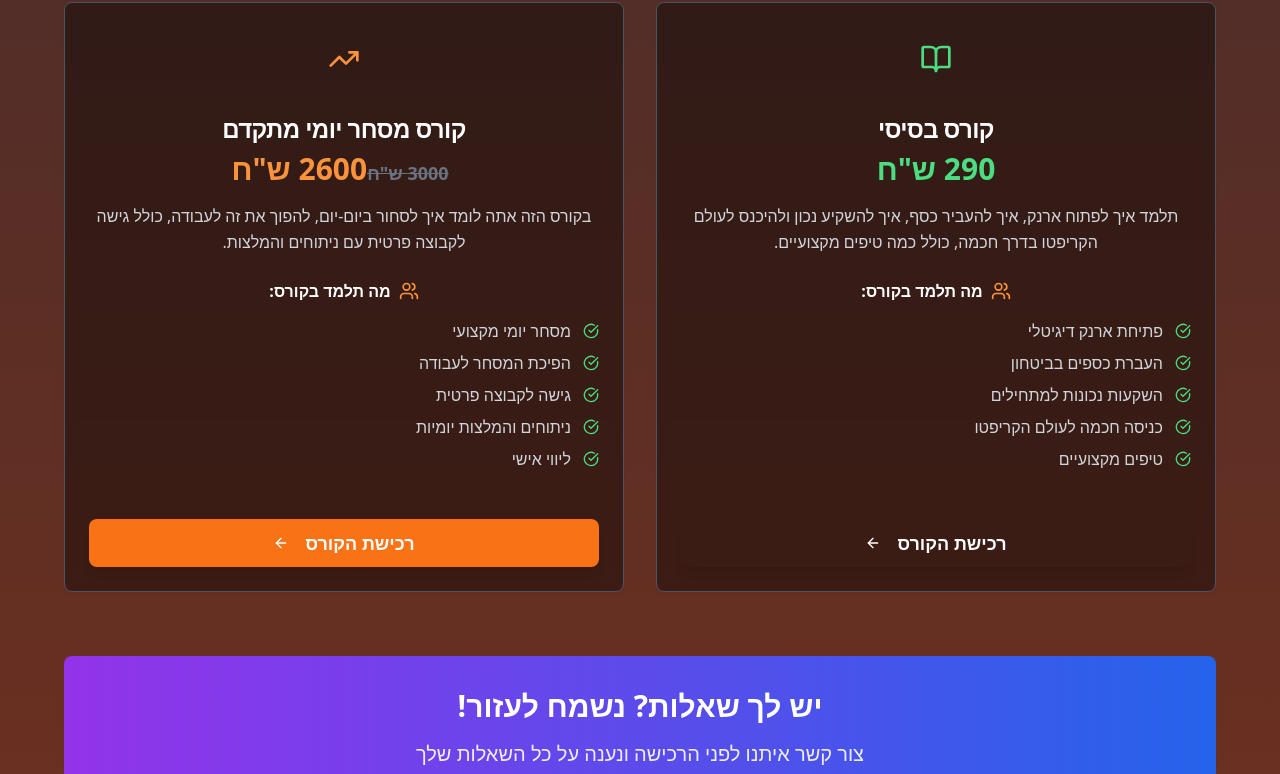
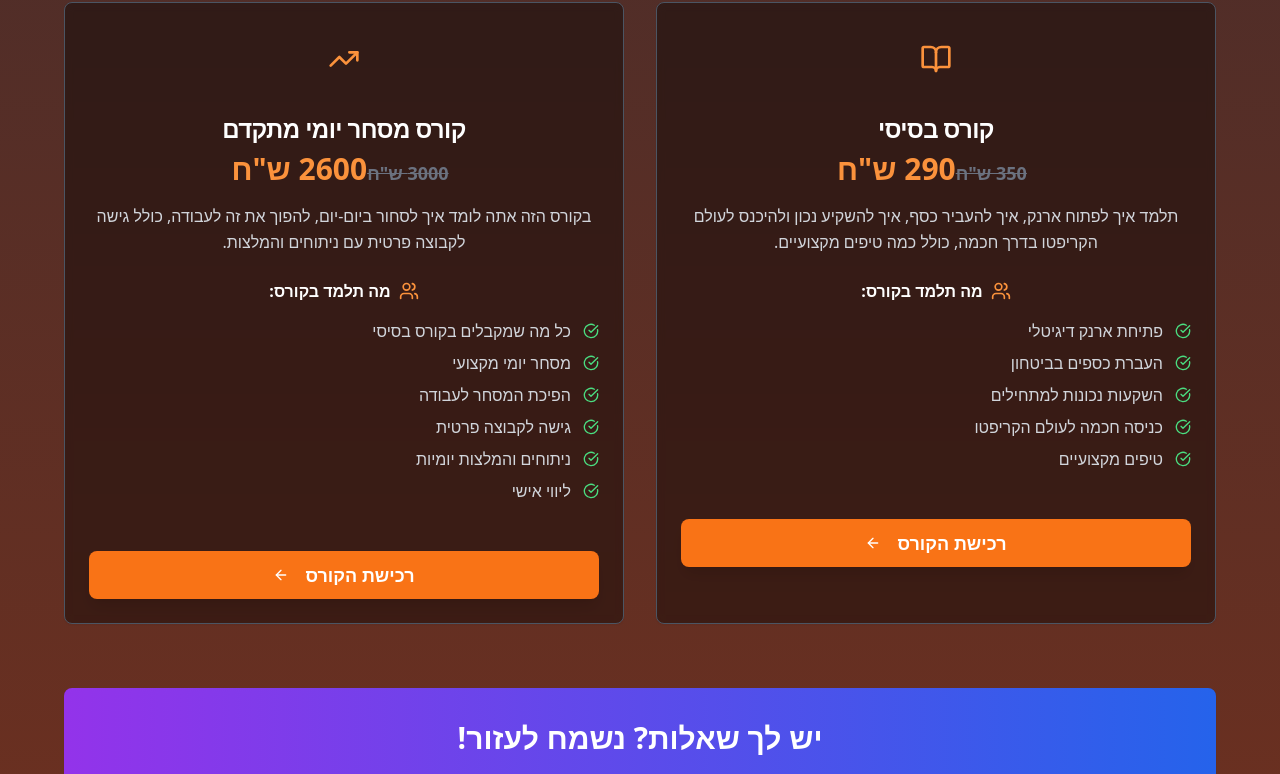
Before and after one commit to Yuvalheiman1/crypto-website-revamp-wizard, a React (Vite) app: page / in a window 1280 px wide. Shown: the part 5660-6434 px from the top of the page. Built offline with nearby package versions, Linux system fonts and the light colour scheme.

Commit message:
Courses.tsx

```diff
--- a/src/components/Courses.tsx
+++ b/src/components/Courses.tsx
@@ -9,6 +9,7 @@ const Courses = () => {
       id: "basic",
       title: "קורס בסיסי",
       price: "290 ש\"ח",
+      originalPrice: "350 ש\"ח",
       icon: BookOpen,
       description: "תלמד איך לפתוח ארנק, איך להעביר כסף, איך להשקיע נכון ולהיכנס לעולם הקריפטו בדרך חכמה, כולל כמה טיפים מקצועיים.",
       features: [
@@ -19,7 +20,7 @@ const Courses = () => {
         "טיפים מקצועיים"
       ],
       purchaseUrl: "https://secure.cardcom.solutions/e/hGPNcKEXUa0MXEsxByo4g",
-      color: "green",
+      color: "orange",
       showPurchaseButton: true
     },
     {
@@ -30,6 +31,7 @@ const Courses = () => {
       icon: TrendingUp,
       description: "בקורס הזה אתה לומד איך לסחור ביום-יום, להפוך את זה לעבודה, כולל גישה לקבוצה פרטית עם ניתוחים והמלצות.",
       features: [
+        "כל מה שמקבלים בקורס בסיסי",
         "מסחר יומי מקצועי",
         "הפיכת המסחר לעבודה",
         "גישה לקבוצה פרטית",
```
